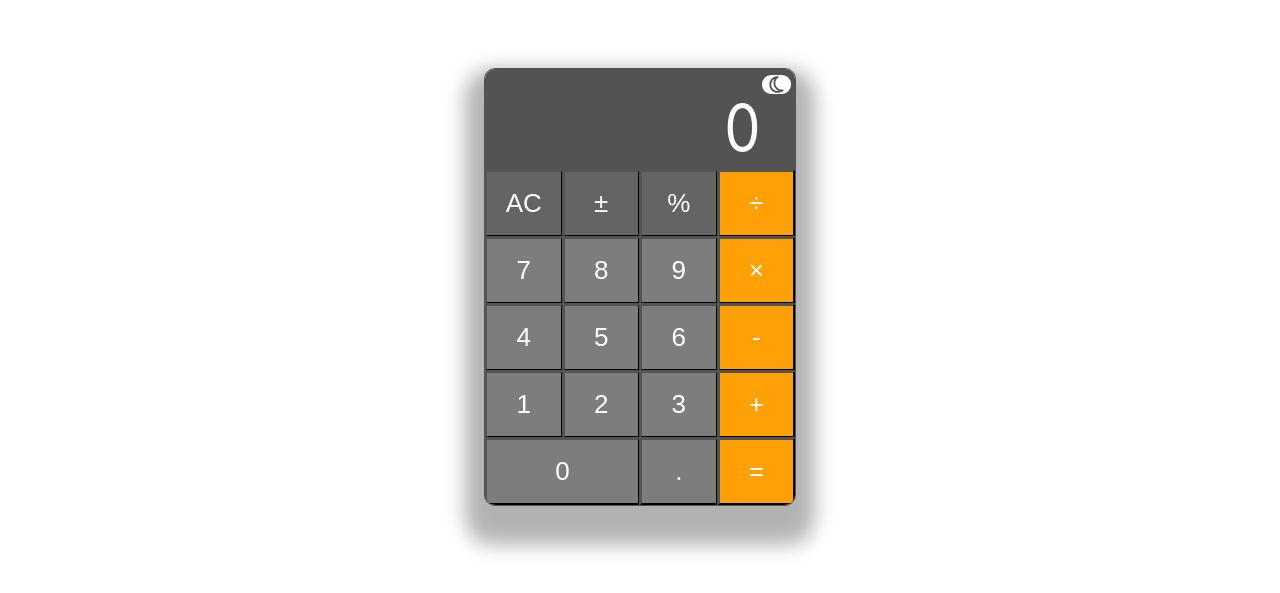
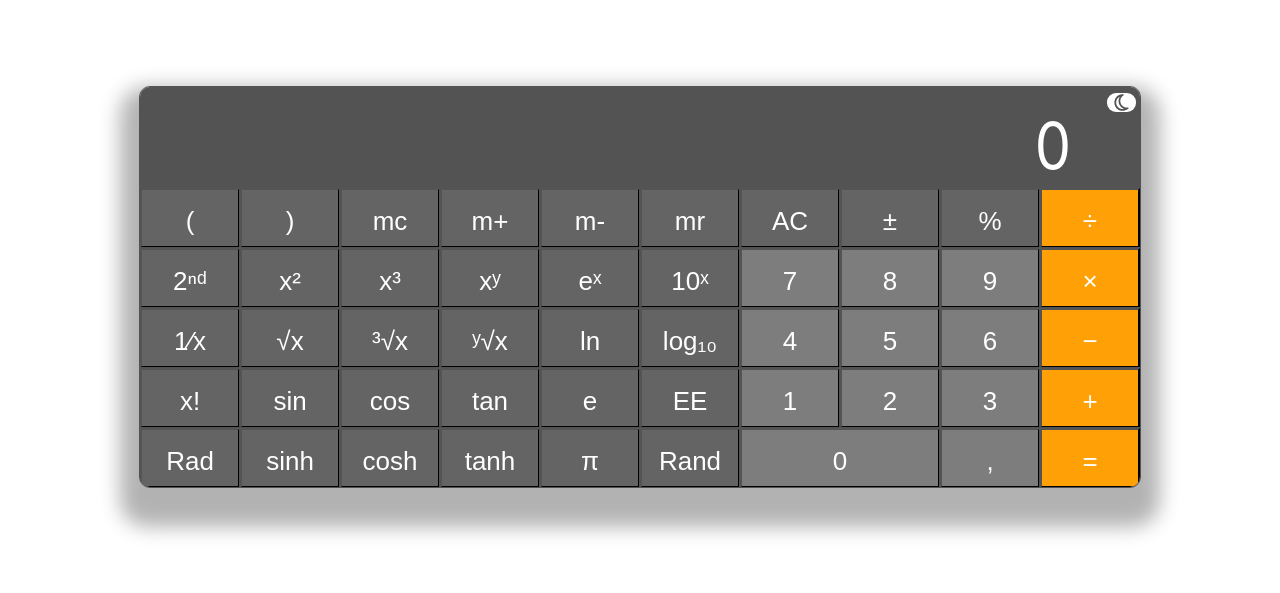
Before and after one commit to dzlek/CustomCalculator, a website built with webpack: page src/index.html in a window 1280 px wide. Shown: the part 113-706 px from the top of the page. Built offline with nearby package versions, Linux system fonts and the light colour scheme.

Commit message:
feat: create main layout with all buttons

```diff
--- a/src/index.html
+++ b/src/index.html
@@ -31,31 +31,62 @@
             </div>
 
             <div class="display" id="display">0</div>
-
             <div class="buttons">
+                <button data-action="o-parenthesis">(</button>
+                <button data-action="c-parenthesis">)</button>
+                <button data-action="mc">mc</button>
+                <button data-action="m-plus">m+</button>
+                <button data-action="m-minus">m-</button>
+                <button data-action="m-recall">mr</button>
                 <button data-action="ac">AC</button>
-                <button data-action="plusMinus">±</button>
+                <button data-action="plus-minus">±</button>
                 <button data-action="percent">%</button>
                 <button data-action="divide">÷</button>
 
+                <button data-action="2nd">2ⁿᵈ</button>
+                <button data-action="square">x²</button>
+                <button data-action="cube">x³</button>
+                <button data-action="power">xʸ</button>
+                <button data-action="exp">eˣ</button>
+                <button data-action="ten-power">10ˣ</button>
                 <button>7</button>
                 <button>8</button>
                 <button>9</button>
                 <button data-action="multiply">×</button>
 
+                <button data-action="inverse">1⁄x</button>
+                <button data-action="sqrt">√x</button>
+                <button data-action="cbrt">³√x</button>
+                <button data-action="nth-root">ʸ√x</button>
+                <button data-action="ln">ln</button>
+                <button data-action="log10">log₁₀</button>
                 <button>4</button>
                 <button>5</button>
                 <button>6</button>
-                <button data-action="minus">-</button>
+                <button data-action="minus">−</button>
 
+                <button data-action="factorial">x!</button>
+                <button data-action="sin">sin</button>
+                <button data-action="cos">cos</button>
+                <button data-action="tan">tan</button>
+                <button data-action="e">e</button>
+                <button data-action="EE">EE</button>
                 <button>1</button>
                 <button>2</button>
                 <button>3</button>
                 <button data-action="plus">+</button>
 
-                <button>0</button>
-                <button data-action="dot">.</button>
+                <button data-action="rad">Rad</button>
+                <button data-action="sinh">sinh</button>
+                <button data-action="cosh">cosh</button>
+                <button data-action="tanh">tanh</button>
+                <button data-action="pi">π</button>
+                <button data-action="rand">Rand</button>
+                <button class = 'zero'>0</button>
+                <button data-action="dot">,</button>
                 <button data-action="equal">=</button>
+            </div>
+
             </div>
         </div>
     </body>
--- a/src/styles/main.scss
+++ b/src/styles/main.scss
@@ -12,7 +12,8 @@ body {
 }
 
 .calculator {
-    width: 310px;
+    width: 1000px;
+    height: 400px;
     border-radius: 10px;
     overflow: hidden;
     box-shadow: 0 20px 20px 20px rgba(0, 0, 0, 0.3);
@@ -55,25 +56,9 @@ body {
 
     .buttons {
         display: grid;
-        grid-template-columns: repeat(4, 1fr);
-
-        [data-action] {
-            background: var(--button-action);
-        }
-
-        > button:nth-child(1),
-        > button:nth-child(2),
-        > button:nth-child(3) {
-            background: var(--button-secondary);
-        }
-
-        > button:nth-child(18) {
-            background: var(--button-primary);
-        }
-
-        > button:nth-child(17) {
-            grid-column: span 2;
-        }
+        grid-template-columns: repeat(10, 1fr);
+        grid-auto-rows: 60px;
+        gap: 0;
 
         button {
             padding: 16px;
@@ -86,6 +71,26 @@ body {
             &:hover {
                 background: rgb(68, 68, 68);
             }
+
+            &.zero {
+                grid-column: span 2;
+            }
+        }
+
+        [data-action='plus'],
+        [data-action='minus'],
+        [data-action='divide'],
+        [data-action='multiply'],
+        [data-action='equal'] {
+            background: var(--button-action);
+        }
+
+        > button:nth-child(n + 1):nth-child(-n + 9),
+        > button:nth-child(n + 11):nth-child(-n + 16),
+        > button:nth-child(n + 21):nth-child(-n + 26),
+        > button:nth-child(n + 31):nth-child(-n + 36),
+        > button:nth-child(n + 41):nth-child(-n + 46) {
+            background: var(--button-secondary);
         }
     }
 }
```
